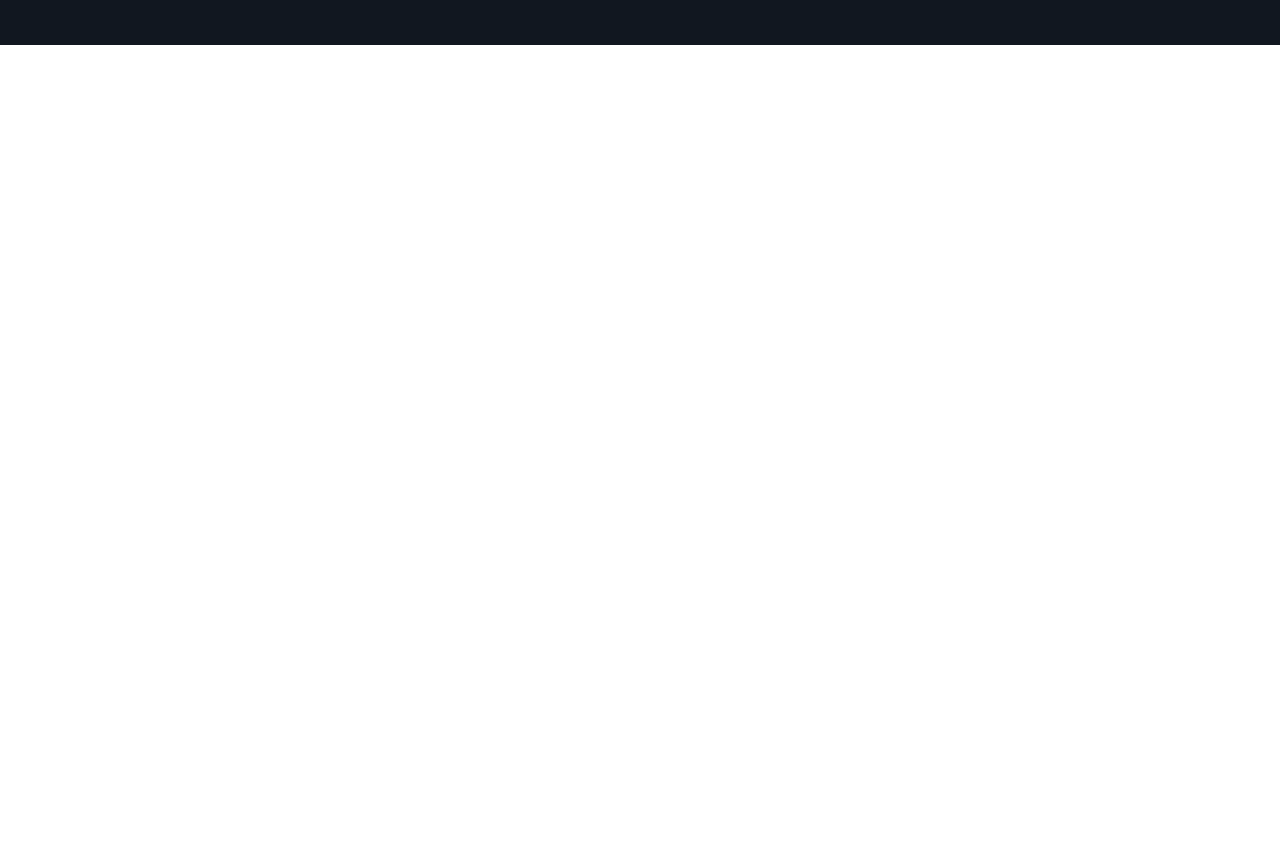
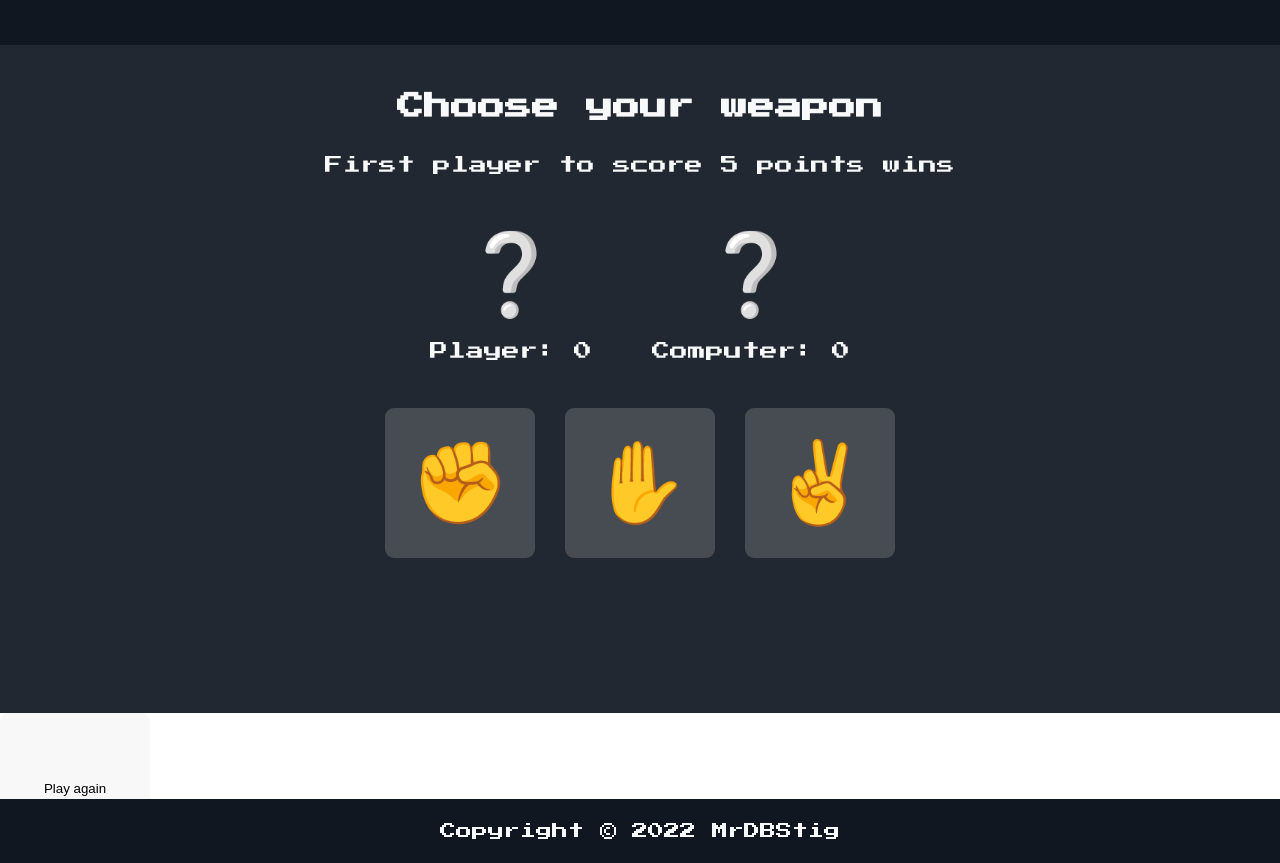
Before and after one commit to MrDBStig/Rock_Paper_Scissors, a plain HTML site: page index.html in a window 1280 px wide. Shown: the part 87-950 px from the top of the page. Before the commit the page ends 800 px from the top, so only its background shows below. Drawn offline with Linux system fonts and the light colour scheme.

Commit message:
Complete scoreboard, footer

```diff
--- a/index.html
+++ b/index.html
@@ -21,8 +21,54 @@
     </header>
 
     <main class="main">
-      <div class="container"></div>
+      <div class="container">
+        <section class="description">
+          <h2 class="description-title">Choose your weapon</h2>
+          <p class="description-subtitle">
+            First player to score 5 points wins
+          </p>
+        </section>
+
+        <section class="scoreboard">
+          <div class="scores-container">
+            <div class="scorebox">
+              <div class="sign" id="player-sign">❔</div>
+              <p class="score" id="player-score">Player: 0</p>
+            </div>
+            <div class="scorebox">
+              <div class="sign" id="computer-sign">❔</div>
+              <p class="score" id="computer-score">Computer: 0</p>
+            </div>
+          </div>
+
+          <div class="buttons">
+            <button class="btn" id="rock">
+              <div class="sign">✊</div>
+            </button>
+            <button class="btn" id="paper">
+              <div class="sign">✋</div>
+            </button>
+            <button class="btn" id="scissors">
+              <div class="sign">✌</div>
+            </button>
+          </div>
+        </section>
+      </div>
     </main>
+    <footer class="footer">
+      Copyright ©
+      <script>
+        document.write(new Date().getFullYear());
+      </script>
+      MrDBStig
+    </footer>
+
+    <div class="modal" id="endgameModal">
+      <p class="modal-title" id="endgameMsg"></p>
+      <button class="btn btn-restart" id="restartBtn">Play again</button>
+    </div>
+    <div class="overlay" id="overlay"></div>
+
     <script src="main.js"></script>
   </body>
 </html>
--- a/style.css
+++ b/style.css
@@ -19,12 +19,17 @@ html {
   box-sizing: inherit;
 }
 
+body {
+  position: relative;
+}
+
 .container {
   max-width: 80rem;
   margin: 0 auto;
   display: flex;
   align-items: center;
   justify-content: center;
+  flex-direction: column;
 }
 
 .header {
@@ -36,3 +41,91 @@ html {
 .header-title {
   font-size: 3.6rem;
 }
+
+main {
+  background-color: var(--color-dark-grey);
+  color: var(--color-light);
+  min-height: calc(100vh - 13.2rem);
+}
+
+section {
+  padding: 4.8rem 0;
+}
+
+.description {
+  display: flex;
+  flex-direction: column;
+  align-items: center;
+  justify-content: center;
+  gap: 3.6rem;
+}
+
+.description-title {
+  font-size: 2.7rem;
+}
+
+.description-subtitle {
+  font-size: 1.8rem;
+}
+
+.scoreboard {
+  padding: 0;
+  display: flex;
+  align-items: center;
+  justify-content: center;
+  flex-direction: column;
+}
+
+.scores-container {
+  display: flex;
+  gap: 6rem;
+}
+
+.scorebox {
+  display: flex;
+  align-items: center;
+  justify-content: center;
+  flex-direction: column;
+  gap: 2rem;
+}
+
+.sign {
+  font-size: 8rem;
+}
+
+.score {
+  font-size: 1.8rem;
+}
+
+.buttons {
+  padding: 4.8rem 0;
+  display: flex;
+  align-items: center;
+  justify-content: center;
+  gap: 3rem;
+}
+
+.btn {
+  border: none;
+  background: rgba(221, 221, 221, 0.2);
+  min-width: 15rem;
+  min-height: 15rem;
+  display: flex;
+  align-items: center;
+  justify-content: center;
+  border-radius: 9px;
+  cursor: pointer;
+}
+
+.footer {
+  color: var(--color-light);
+  font-size: 1.6rem;
+  padding: 2.4rem 0;
+  text-align: center;
+  position: absolute;
+  bottom: 0;
+  left: 50%;
+  transform: translateX(-50%);
+  background-color: var(--color-black);
+  width: 100%;
+}
```
